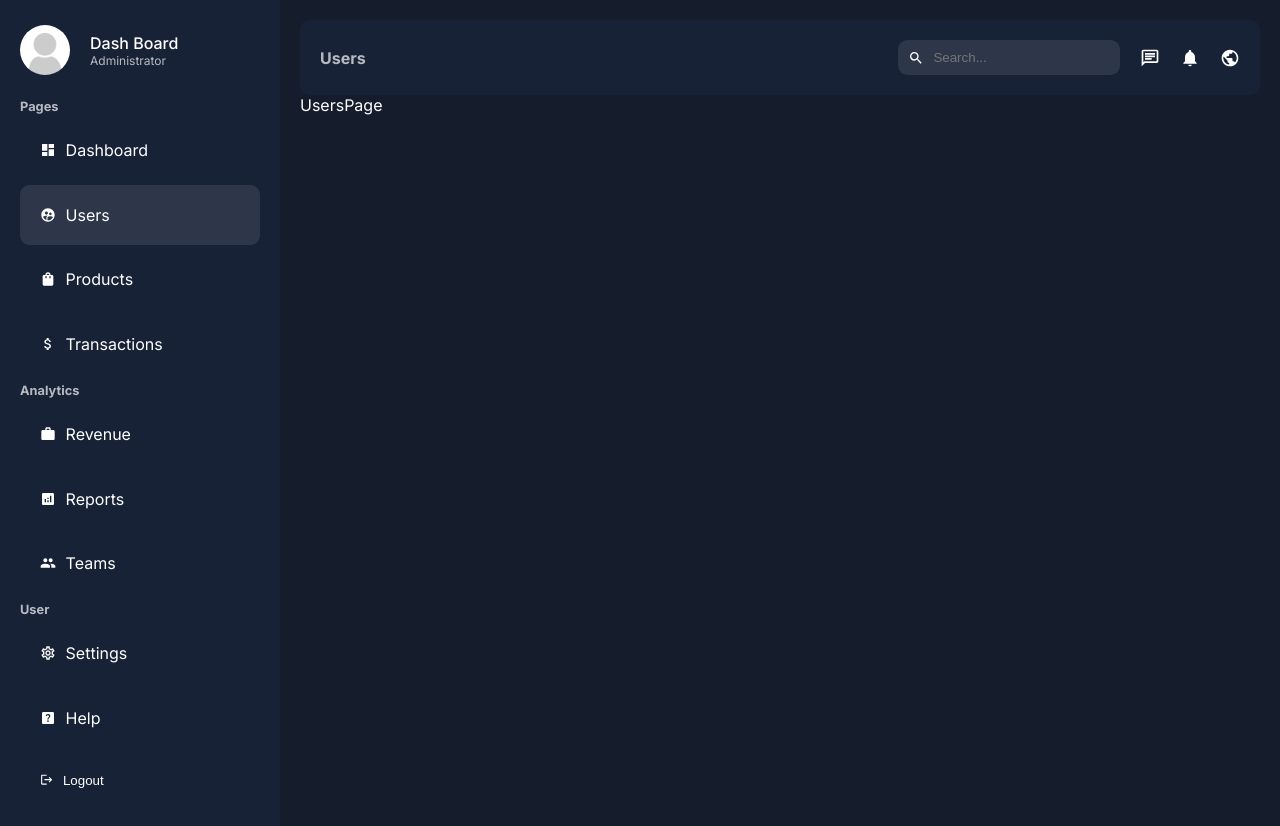
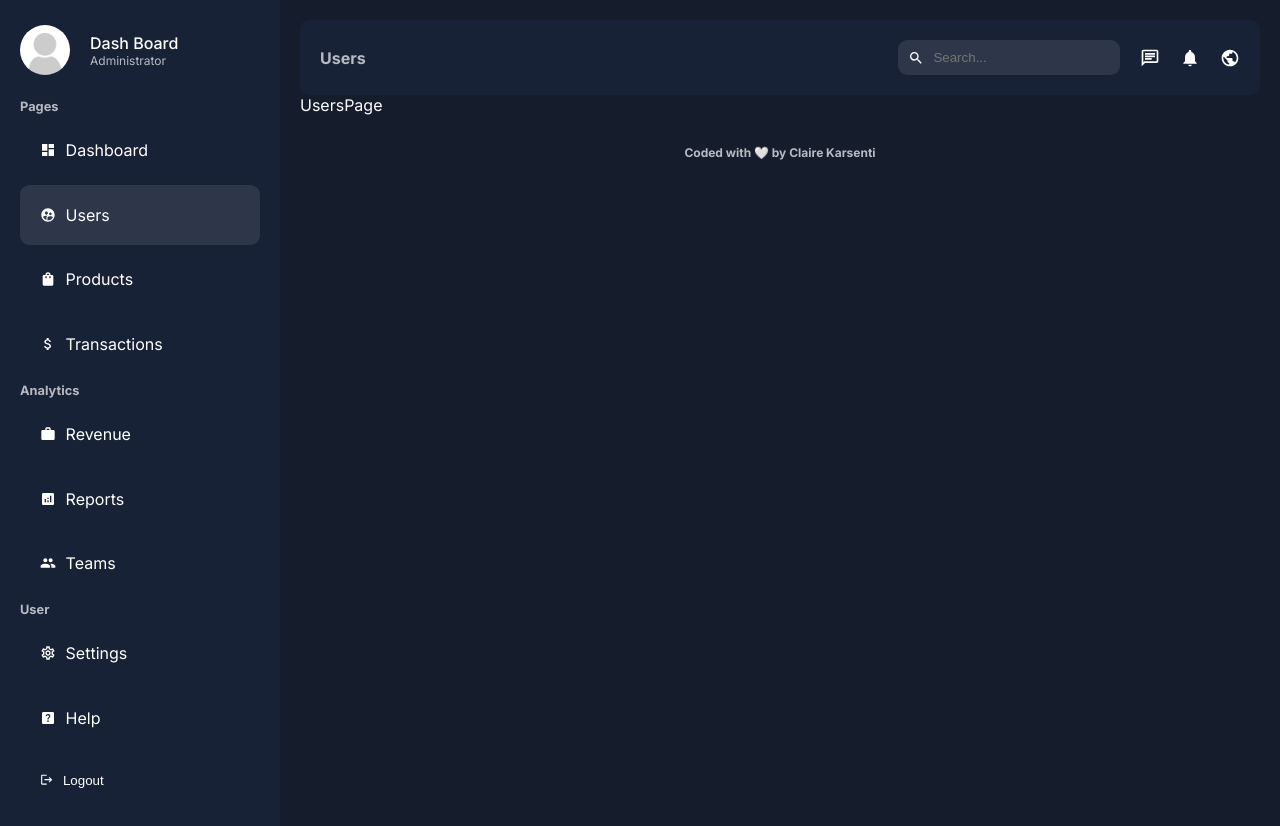
Before and after one commit to ClaireKarsenti/Dashboard, a Next.js app: page /dashboard/users in a window 1280 px wide. Built offline with nearby package versions, Linux system fonts and the light colour scheme.

Commit message:
Add footer to layout

```diff
--- a/app/dashboard/layout.tsx
+++ b/app/dashboard/layout.tsx
@@ -2,6 +2,7 @@ import { PropsWithChildren } from 'react';
 import styles from '../ui/dashboard/dashboard.module.css';
 import Navbar from '../ui/dashboard/navbar/navbar';
 import Sidebar from '../ui/dashboard/sidebar/sidebar';
+import Footer from '../ui/dashboard/footer/footer';
 
 export default function Layout({ children }: PropsWithChildren) {
   return (
@@ -12,6 +13,7 @@ export default function Layout({ children }: PropsWithChildren) {
       <div className={styles.content}>
         <Navbar />
         {children}
+        <Footer />
       </div>
     </div>
   );
```
